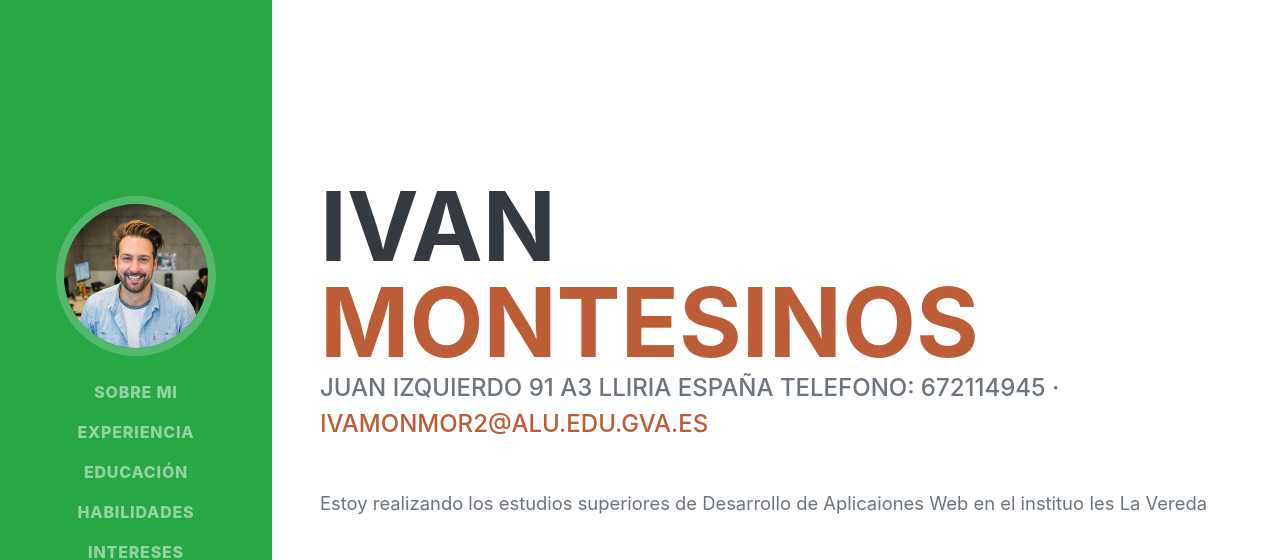
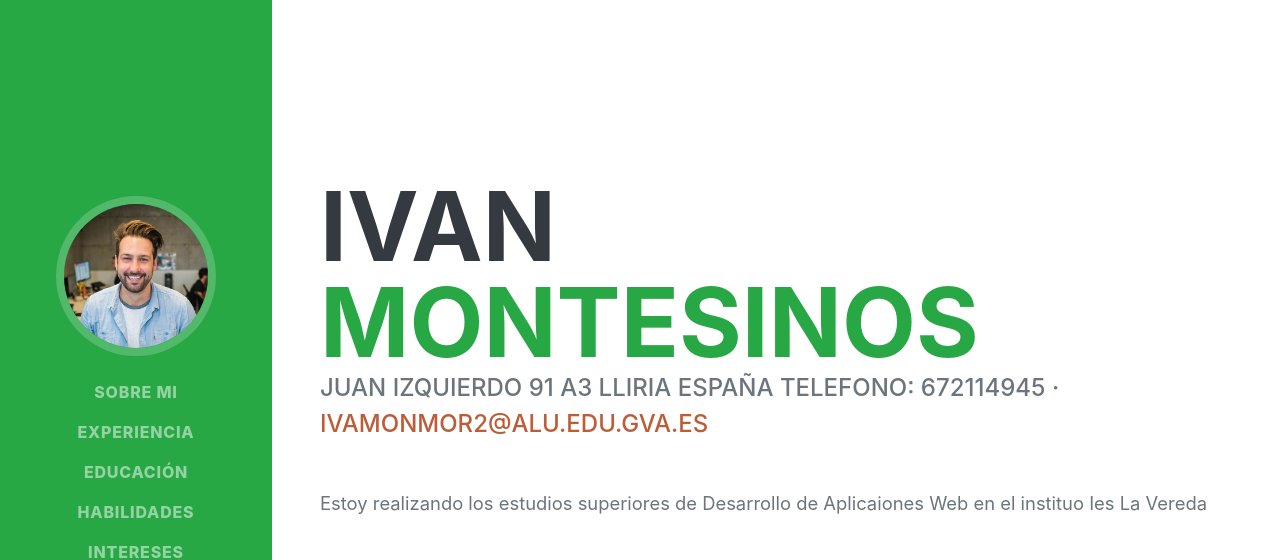
Before and after one commit to Ivanmontesinos21/CV, a plain HTML site: page index.html in a window 1280 px wide. Shown: the top 560 px of the page. Drawn offline with nearby package versions, Linux system fonts and the light colour scheme; a web font is replaced by a local one.

Commit message:
modficacion de color

```diff
--- a/index.html
+++ b/index.html
@@ -41,7 +41,7 @@
                 <div class="resume-section-content">
                     <h1 class="mb-0">
                         Ivan
-                        <span class="text-primary">Montesinos</span>
+                        <span class="text-success">Montesinos</span>
                     </h1>
                     <div class="subheading mb-5">
                        Juan Izquierdo 91 A3 LLiria España Telefono: 672114945 ·
```
